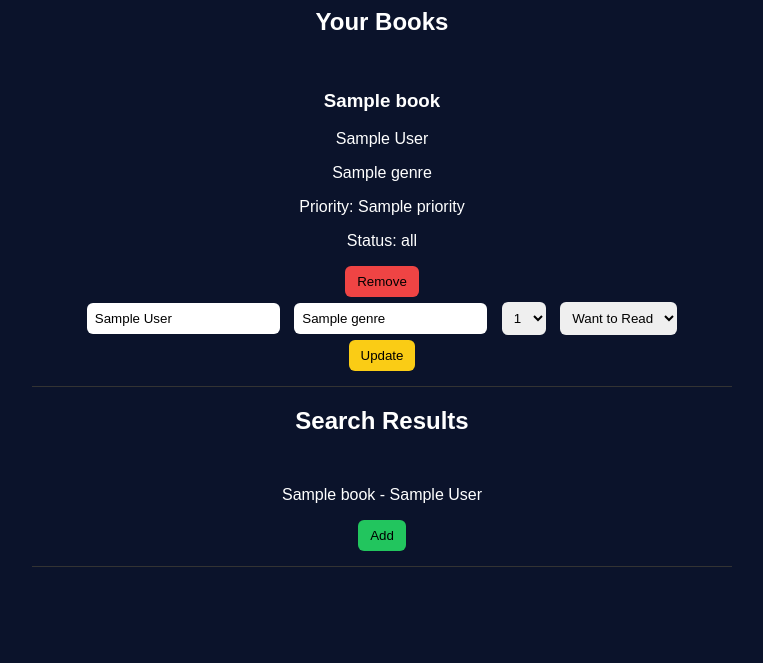
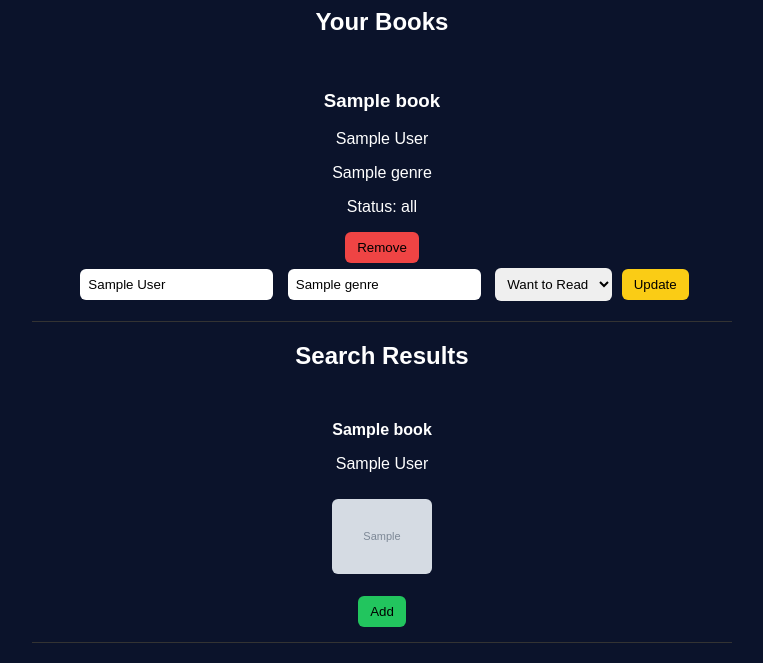
Before and after one commit to Tamyrah/MyBookWishList, a Flask app: template templates/home.html in a window 1280 px wide. Shown: the part 327-990 px from the top of the page, without its empty margins (258-1021 px from the left). Before the commit the page ends 894 px from the top, so only its background shows below. Run offline with Flask 3, Linux system fonts and the light colour scheme; the template is opened without the code that fills it: most values are stand-ins (such as "Sample title", 1, 10 or a date in 2020); grey boxes marked "Sample" are stand-in pictures.

Commit message:
Enhance home.html with status styles and images

```diff
--- a/templates/home.html
+++ b/templates/home.html
@@ -37,6 +37,10 @@ button {
 .remove-btn { background:#ef4444; }
 .update-btn { background:#facc15; }
 
+.status-reading { color:#facc15; }
+.status-finished { color:#22c55e; }
+.status-want { color:#60a5fa; }
+
 .filter-bar button {
     background:#1f2937;
     color:white;
@@ -47,6 +51,11 @@ button {
     margin:20px 0;
     padding:15px;
     border-bottom:1px solid #333;
+}
+
+img {
+    margin-top:10px;
+    border-radius:6px;
 }
 </style>
 </head>
@@ -76,11 +85,7 @@ button {
     <input name="genre" placeholder="Genre">
 
     <select name="priority">
-        <option value="1">1</option>
-        <option value="2">2</option>
         <option value="3" selected>3</option>
-        <option value="4">4</option>
-        <option value="5">5</option>
     </select>
 
     <select name="status">
@@ -110,8 +115,14 @@ button {
 <h3>{{ book.title }}</h3>
 <p>{{ book.author }}</p>
 <p>{{ book.genre }}</p>
-<p>Priority: {{ book.priority }}</p>
-<p>Status: {{ book.status }}</p>
+
+<p class="
+{% if book.status == 'Reading' %}status-reading{% endif %}
+{% if book.status == 'Finished' %}status-finished{% endif %}
+{% if book.status == 'Want to Read' %}status-want{% endif %}
+">
+Status: {{ book.status }}
+</p>
 
 <!-- REMOVE -->
 <form action="/remove" method="POST">
@@ -128,18 +139,10 @@ button {
     <input name="author" value="{{ book.author }}">
     <input name="genre" value="{{ book.genre }}">
 
-    <select name="priority">
-        <option value="1" {% if book.priority==1 %}selected{% endif %}>1</option>
-        <option value="2" {% if book.priority==2 %}selected{% endif %}>2</option>
-        <option value="3" {% if book.priority==3 %}selected{% endif %}>3</option>
-        <option value="4" {% if book.priority==4 %}selected{% endif %}>4</option>
-        <option value="5" {% if book.priority==5 %}selected{% endif %}>5</option>
-    </select>
-
     <select name="status">
-        <option value="Want to Read" {% if book.status=="Want to Read" %}selected{% endif %}>Want to Read</option>
-        <option value="Reading" {% if book.status=="Reading" %}selected{% endif %}>Reading</option>
-        <option value="Finished" {% if book.status=="Finished" %}selected{% endif %}>Finished</option>
+        <option value="Want to Read">Want to Read</option>
+        <option value="Reading">Reading</option>
+        <option value="Finished">Finished</option>
     </select>
 
     <button class="update-btn">Update</button>
@@ -148,7 +151,7 @@ button {
 </div>
 {% endfor %}
 
-<!-- SEARCH RESULTS -->
+<!-- SEARCH RESULTS WITH IMAGES -->
 {% if results %}
 <h2>Search Results</h2>
 
@@ -160,8 +163,14 @@ button {
     <input type="hidden" name="author" value="{{ book.author }}">
     <input type="hidden" name="genre" value="{{ book.genre }}">
 
-    <p>{{ book.title }} - {{ book.author }}</p>
+    <p><strong>{{ book.title }}</strong></p>
+    <p>{{ book.author }}</p>
 
+    {% if book.image %}
+        <img src="{{ book.image }}" width="100">
+    {% endif %}
+
+    <br><br>
     <button class="add-btn">Add</button>
 </form>
 </div>
```
